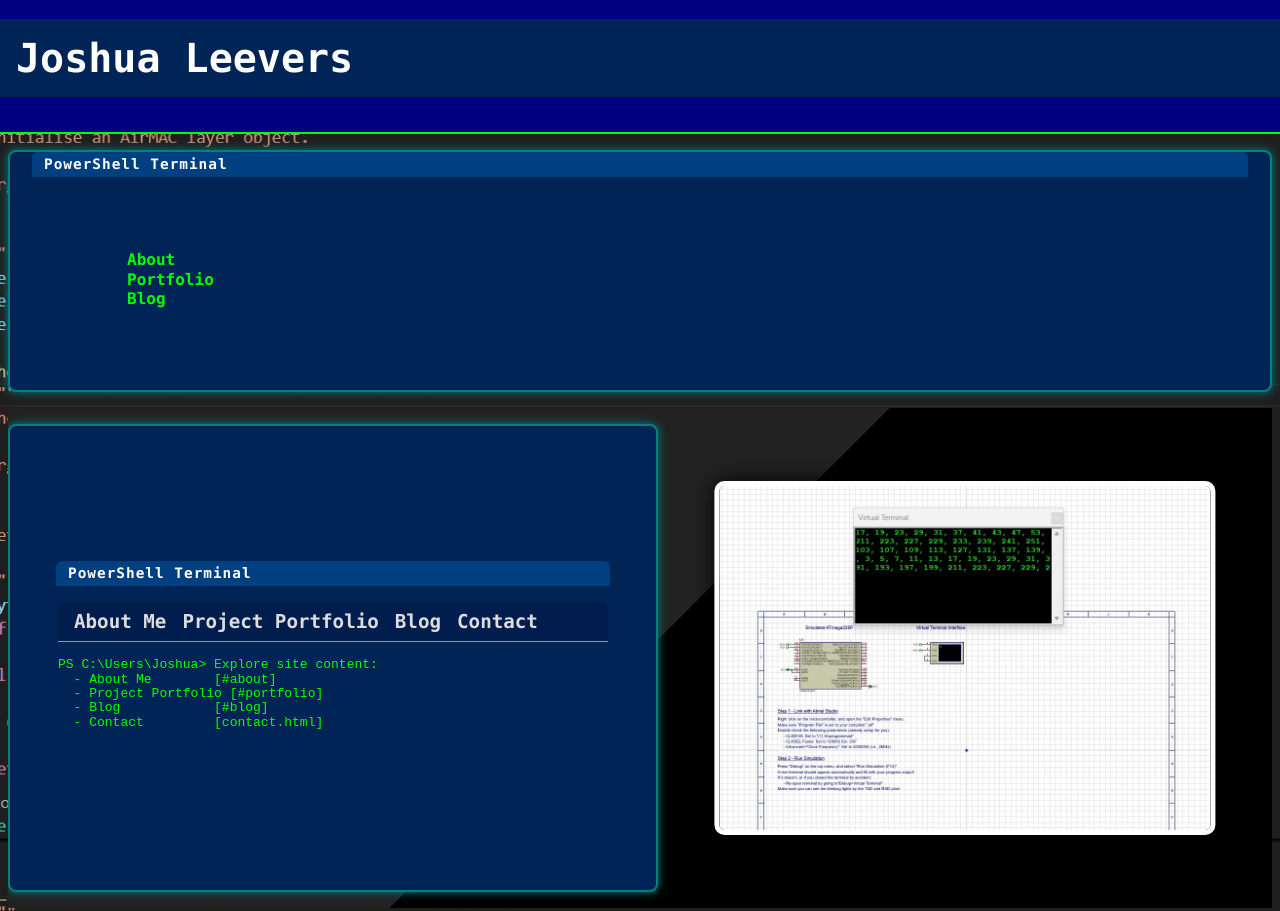
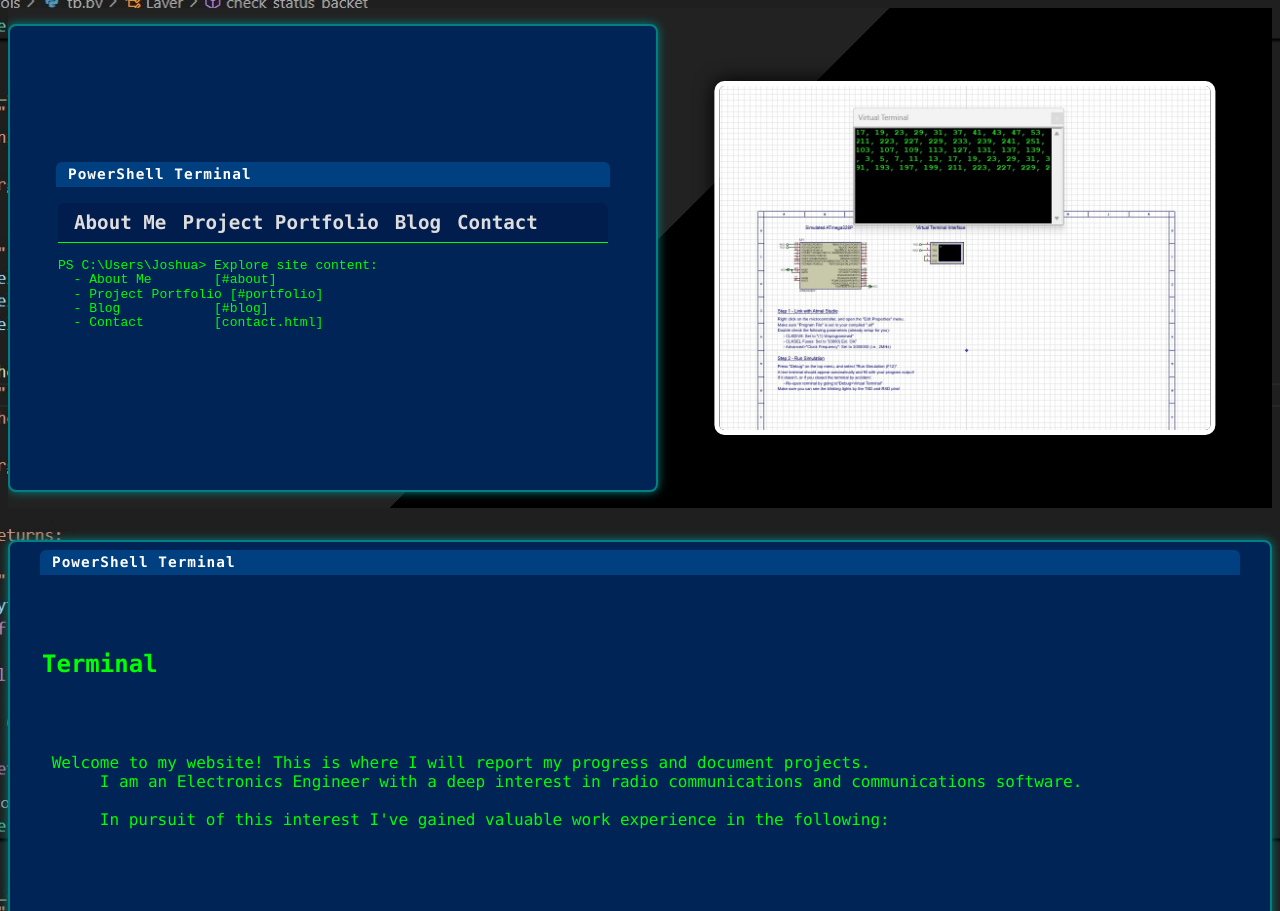
Before and after one commit to Joshua-Systems/Joshua-Leevers-Website, a plain HTML site: page index.html in a window 1280 px wide. Shown: the top 911 px of the page. Drawn offline with Linux system fonts and the light colour scheme.

Commit message:
Reformat the header

```diff
--- a/index.html
+++ b/index.html
@@ -9,19 +9,6 @@
 </head>
 
 <body>
-  <header>
-    <div class="terminal-header">
-      <h1>Joshua Leevers</h1>
-    </div>
-    <div class="terminal-box">
-      <nav>
-        <a href="../index.html#about">About</a>
-        <a href="../index.html#portfolio">Portfolio</a>
-        <a href="../index.html#blog">Blog</a>
-      </nav>
-  </header>
-  </div>
-
   <section class="hero-split">
     <div class="hero-left terminal-box">
       <div class="terminal-tabs">
```
